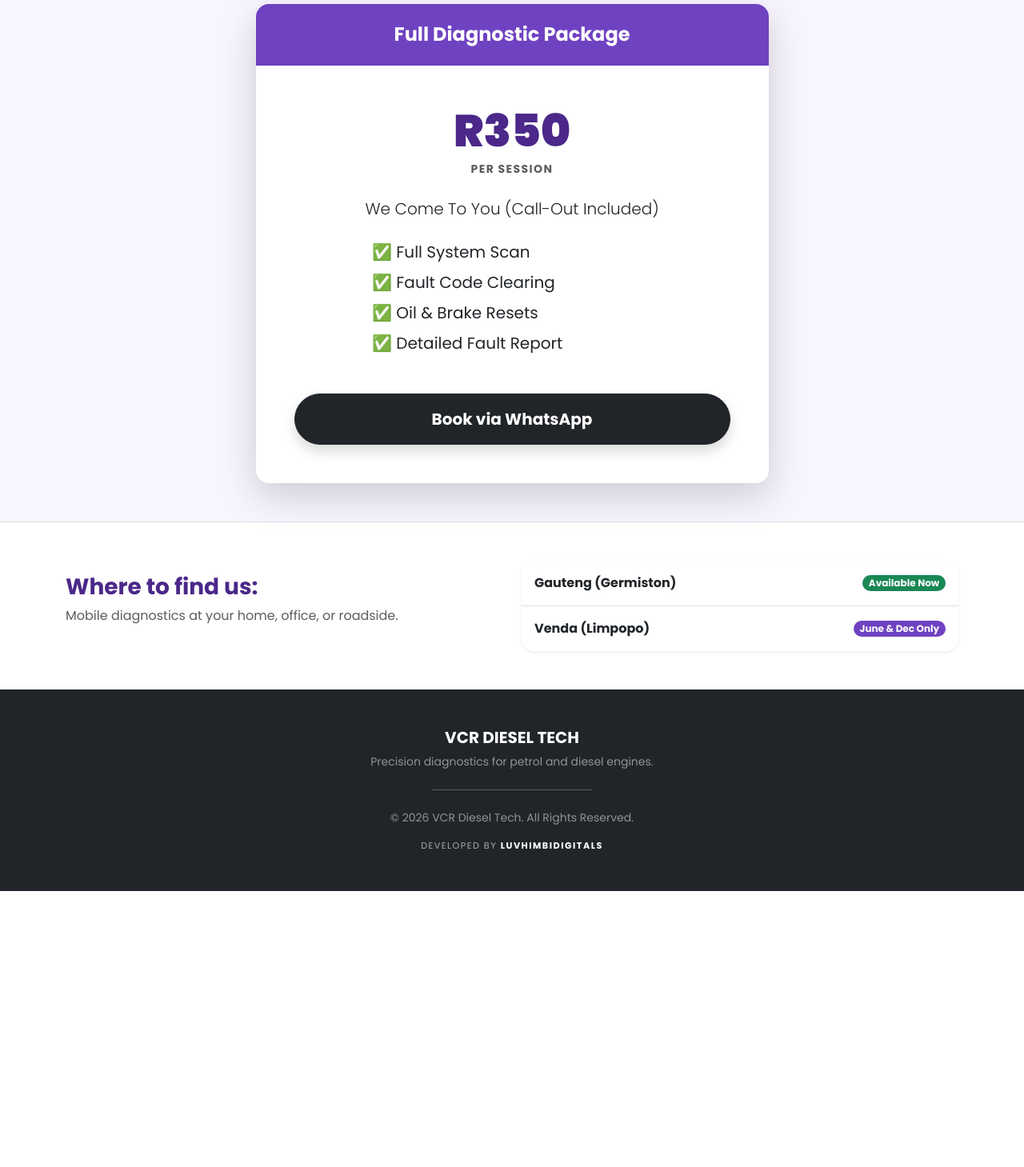
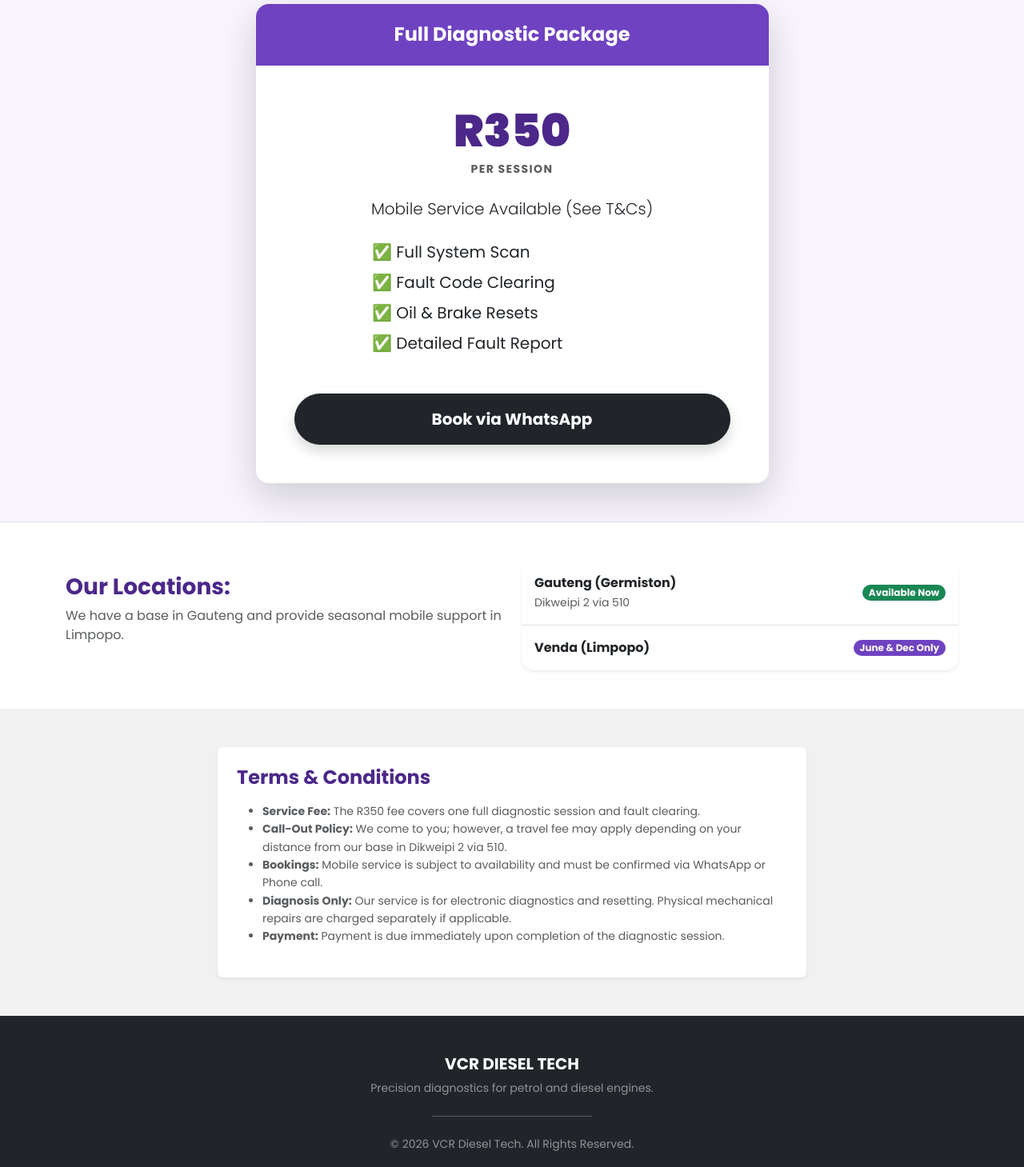
Before and after one commit to luvhimbi/vcrTech, a React (Vite) app in the folder vcrtech/: page / in a window 1280 px wide. Shown: the part 1277-2736 px from the top of the page at 80% size. Before the commit the page ends 2391 px from the top, so only its background shows below. Built offline with nearby package versions, Linux system fonts and the light colour scheme.

Commit message:
added  terms and conditions

```diff
--- a/vcrtech/src/App.tsx
+++ b/vcrtech/src/App.tsx
@@ -58,7 +58,7 @@
                                     📍 Gauteng & Limpopo
                                 </div>
                                 <h1 className="display-4 fw-black mb-3" style={{ color: darkPurple }}>Mobile Car Diagnostics & Scanning.</h1>
-                                <p className="lead mb-4 text-muted fs-5">Professional vehicle fault clearing at your doorstep. Based in <strong>Germiston</strong>, visiting <strong>Venda</strong> during June & December.</p>
+                                <p className="lead mb-4 text-muted fs-5">Professional vehicle fault clearing at your doorstep. Based in <strong>Dikweipi 2 via 510, Germiston</strong>, visiting <strong>Venda</strong> during June & December.</p>
 
                                 <div className="d-grid d-lg-flex gap-2">
                                     <a href={waLink} className="btn btn-lg px-lg-5 py-3 fw-bold rounded-pill text-white shadow" style={{ backgroundColor: primaryPurple }}>Book a Scan</a>
@@ -126,11 +126,11 @@
                                     <div className="card-body p-4 p-lg-5">
                                         <div className="display-4 fw-black mb-1" style={{ color: darkPurple }}>R350</div>
                                         <p className="text-muted mb-4 fw-bold small text-uppercase tracking-widest">Per Session</p>
-                                        <p className="mb-4 lead">We Come To You (Call-Out Included)</p>
+                                        <p className="mb-4 lead">Mobile Service Available (See T&Cs)</p>
                                         <ul className="list-unstyled text-start mb-5 mx-auto" style={{ maxWidth: '350px' }}>
                                             <li className="mb-2 fs-5">✅ Full System Scan</li>
                                             <li className="mb-2 fs-5">✅ Fault Code Clearing</li>
-                                            <li className="mb-2 fs-5">✅ Oil & Brake Resets</li>
+                                            <li className="mb-2 fs-5 :">✅ Oil & Brake Resets</li>
                                             <li className="mb-2 fs-5">✅ Detailed Fault Report</li>
                                         </ul>
                                         <a href={waLink} className="btn btn-dark w-100 py-3 fw-bold rounded-pill btn-lg shadow">
@@ -148,13 +148,16 @@
                     <div className="container">
                         <div className="row g-4 align-items-center">
                             <div className="col-md-6 text-center text-md-start">
-                                <h3 className="fw-bold" style={{ color: darkPurple }}>Where to find us:</h3>
-                                <p className="text-muted">Mobile diagnostics at your home, office, or roadside.</p>
+                                <h3 className="fw-bold" style={{ color: darkPurple }}>Our Locations:</h3>
+                                <p className="text-muted">We have a base in Gauteng and provide seasonal mobile support in Limpopo.</p>
                             </div>
                             <div className="col-md-6">
                                 <ul className="list-group list-group-flush shadow-sm rounded-4 overflow-hidden">
                                     <li className="list-group-item d-flex justify-content-between align-items-center py-3">
-                                        <strong>Gauteng (Germiston)</strong>
+                                        <div>
+                                            <strong>Gauteng (Germiston)</strong><br/>
+                                            <small className="text-muted">Dikweipi 2 via 510</small>
+                                        </div>
                                         <span className="badge rounded-pill bg-success">Available Now</span>
                                     </li>
                                     <li className="list-group-item d-flex justify-content-between align-items-center py-3">
@@ -162,6 +165,26 @@
                                         <span className="badge rounded-pill" style={{backgroundColor: primaryPurple}}>June & Dec Only</span>
                                     </li>
                                 </ul>
+                            </div>
+                        </div>
+                    </div>
+                </section>
+
+                {/* --- TERMS & CONDITIONS SECTION --- */}
+                <section id="terms" className="py-5" style={{ backgroundColor: "#f1f1f1" }}>
+                    <div className="container">
+                        <div className="row justify-content-center">
+                            <div className="col-lg-8">
+                                <div className="p-4 bg-white rounded shadow-sm">
+                                    <h4 className="fw-bold mb-3" style={{ color: darkPurple }}>Terms & Conditions</h4>
+                                    <ul className="small text-muted" style={{ lineHeight: '1.6' }}>
+                                        <li><strong>Service Fee:</strong> The R350 fee covers one full diagnostic session and fault clearing.</li>
+                                        <li><strong>Call-Out Policy:</strong> We come to you; however, a travel fee may apply depending on your distance from our base in Dikweipi 2 via 510.</li>
+                                        <li><strong>Bookings:</strong> Mobile service is subject to availability and must be confirmed via WhatsApp or Phone call.</li>
+                                        <li><strong>Diagnosis Only:</strong> Our service is for electronic diagnostics and resetting. Physical mechanical repairs are charged separately if applicable.</li>
+                                        <li><strong>Payment:</strong> Payment is due immediately upon completion of the diagnostic session.</li>
+                                    </ul>
+                                </div>
                             </div>
                         </div>
                     </div>
```
